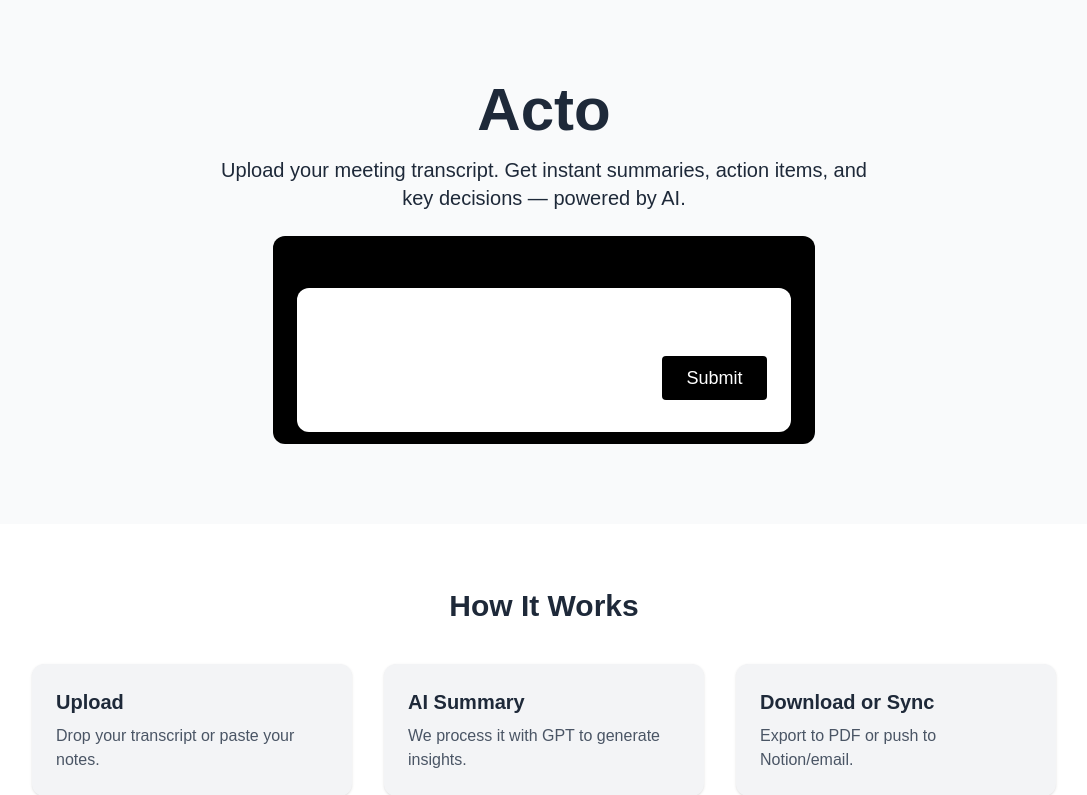
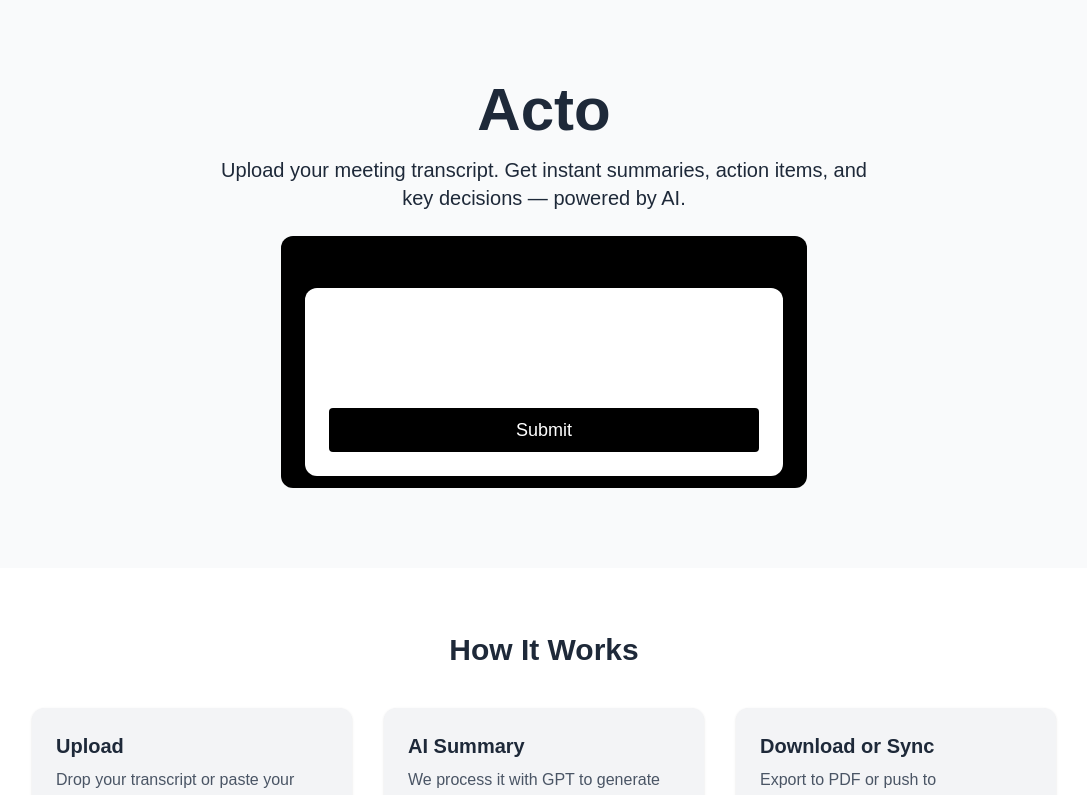
Before and after one commit to Tausif4171/Acto, a Next.js app: page / in a window 1280 px wide. Shown: the top 795 px of the page, without its empty margins (96-1183 px from the left). Built offline with nearby package versions, Linux system fonts and the light colour scheme.

Commit message:
Enhance UploadTranscript component with loading state, error handling, and summary display 🚀

```diff
--- a/app/components/UploadTranscript.tsx
+++ b/app/components/UploadTranscript.tsx
@@ -4,7 +4,10 @@
 
 export default function UploadTranscript() {
   const [file, setFile] = useState<File | null>(null);
-  const [fileName, setFileName] = useState<string>("");
+  const [fileName, setFileName] = useState("");
+  const [loading, setLoading] = useState(false);
+  const [summary, setSummary] = useState("");
+  const [error, setError] = useState("");
 
   const handleFileChange = (e: React.ChangeEvent<HTMLInputElement>) => {
     const selected = e.target.files?.[0];
@@ -17,46 +20,72 @@
   };
 
   const handleSubmit = async () => {
-    if (!file) return alert("No file selected!");
+    if (!file) return alert("No file selected");
 
-    const text = await file.text();
+    setLoading(true);
+    setError("");
+    setSummary("");
 
-    // Replace with your backend API endpoint
+    try {
+      const content = await file.text();
+
       const res = await fetch("http://localhost:8080/api/parse-transcript", {
         method: "POST",
         headers: {
           "Content-Type": "application/json",
         },
-      body: JSON.stringify({ content: text }),
+        body: JSON.stringify({ content }),
       });
 
       const data = await res.json();
-    console.log("Summary received:", data);
-    // You can now display it or route to a new page with the data
+
+      if (res.ok) {
+        setSummary(data.summary);
+      } else {
+        setError(data.error || "Something went wrong");
+      }
+    } catch (err) {
+      setError("Failed to connect to server");
+    } finally {
+      setLoading(false);
+    }
   };
 
   return (
-    <div className="max-w-xl mx-auto bg-white p-6 rounded-xl shadow mt-10">
-      <h3 className="text-xl font-semibold mb-4 text-center">Try it out</h3>
+    <div className="max-w-xl mx-auto mt-10 bg-white p-6 rounded-xl shadow">
+      <h2 className="text-xl font-bold mb-4 text-center">
+        Upload Meeting Transcript
+      </h2>
 
       <input
         type="file"
         accept=".txt"
         onChange={handleFileChange}
-        className="mb-4"
+        className="mb-3"
       />
 
-      {fileName && (
-        <p className="text-sm text-gray-600 mb-2">Selected: {fileName}</p>
-      )}
+      {fileName && <p className="text-sm text-gray-600">📄 {fileName}</p>}
 
       <button
         onClick={handleSubmit}
-        disabled={!file}
-        className="bg-black text-white px-6 py-2 rounded hover:bg-gray-800 transition"
+        disabled={!file || loading}
+        className="mt-3 w-full bg-black text-white px-4 py-2 rounded hover:bg-gray-800 transition"
       >
-        Submit
+        {loading ? "Summarizing..." : "Submit"}
       </button>
+
+      {summary && (
+        <div className="mt-6">
+          <h3 className="text-lg font-semibold mb-2">📝 Summary:</h3>
+          <pre className="bg-gray-100 p-4 rounded whitespace-pre-wrap">
+            {summary}
+          </pre>
+        </div>
+      )}
+
+      {error && (
+        <div className="mt-4 text-red-600 text-sm font-medium">{error}</div>
+      )}
     </div>
   );
 }
```
Lines whose indentation alone changed are shown as unchanged.
